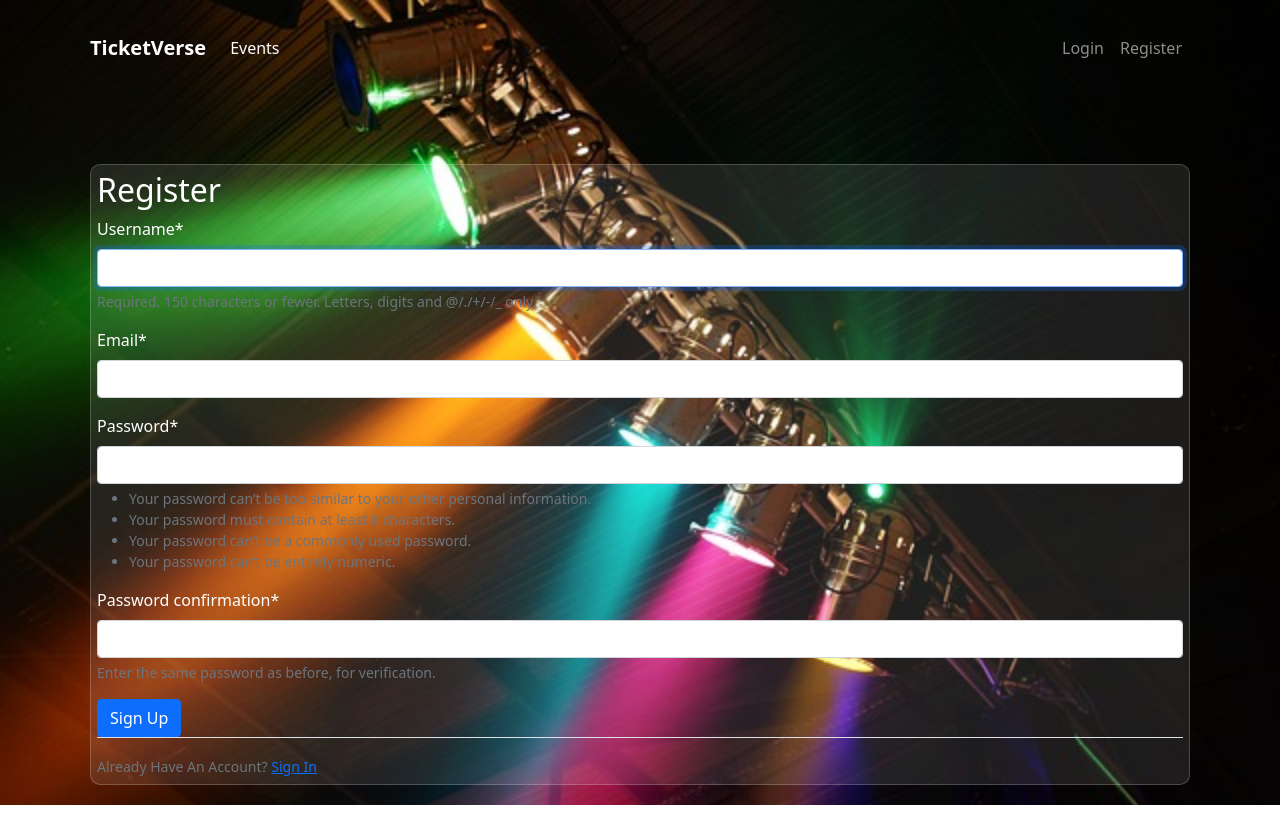
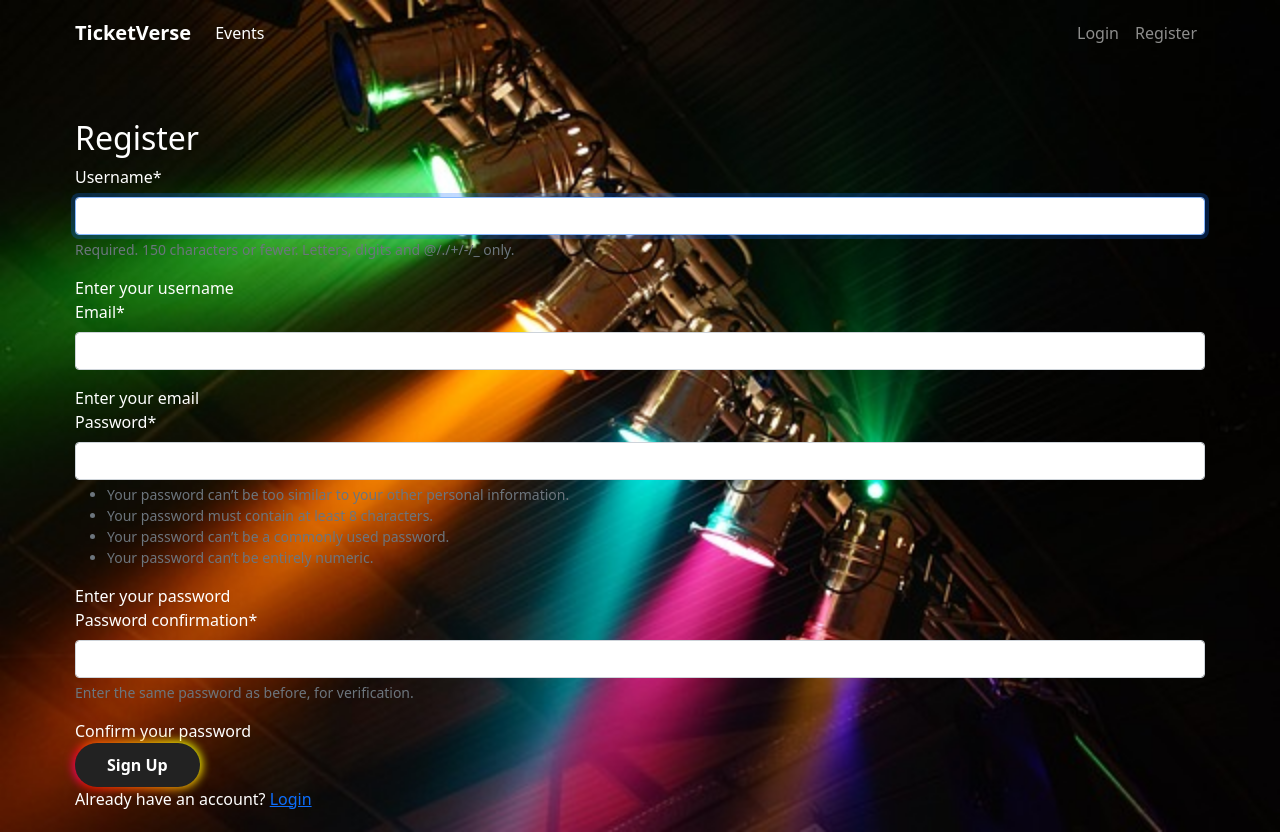
Before and after one commit to chemutai8/Project_TicketingSystem, a Django app: page /users/register/ in a window 1280 px wide. Before the commit the page ends 805 px from the top, so only its background shows below. Run offline with Django 5.2, Linux system fonts and the light colour scheme; some libraries are stand-ins or nearby versions.

Commit message:
updates to CSS

```diff
--- a/static/css/styles.css
+++ b/static/css/styles.css
@@ -17,7 +17,7 @@
 }
 
 .container {
-    padding: 20px;
+    padding: 5px;
     border-radius: 8px;
 }
 
@@ -38,7 +38,7 @@
 }
 
 .card-body {
-    padding: 6px;
+    padding: 15px;
     display: flex;
     flex-direction: column;
     justify-content: space-between;
@@ -54,11 +54,11 @@
   cursor: pointer;
   position: relative;
   z-index: 0;
-  border-radius: 25px; /* Updated to have more rounded edges */
+  border-radius: 25px; /* Rounded edges */
   user-select: none;
   -webkit-user-select: none;
   touch-action: manipulation;
-  font-weight: bold; /* Make the text bold */
+  font-weight: bold; /* Make text bold */
   text-decoration: none; /* Remove underline */
 }
 
@@ -87,7 +87,7 @@
   height: calc(100% + 4px);
   animation: glowing-button-85 20s linear infinite;
   transition: opacity 0.3s ease-in-out;
-  border-radius: 25px; /* Updated to match button edges */
+  border-radius: 25px; /* Rounded edges */
 }
 
 @keyframes glowing-button-85 {
@@ -111,5 +111,5 @@
   background: #222;
   left: 0;
   top: 0;
-  border-radius: 25px; /* Updated to match button edges */
+  border-radius: 25px; /* Rounded edges */
 }
--- a/templates/users/register.html
+++ b/templates/users/register.html
@@ -2,19 +2,30 @@
 {% load crispy_forms_tags %}
 
 {% block content %}
-<div class="card">
-    <div class="card-body">
-        <h2>Register</h2>
-        <form method="POST">
-            {% csrf_token %}
-            {{ form|crispy }}
-            <button type="submit" class="btn btn-primary">Sign Up</button>
-        </form>
-        <div class="border-top pt-3">
-            <small class="text-muted">
-                Already Have An Account? <a class="ml-2" href="{% url 'login' %}">Sign In</a>
-            </small>
+<div class="wrapper">
+    <h2>Register</h2>
+    <form method="POST">
+        {% csrf_token %}
+        <div class="input-field">
+            {{ form.username|as_crispy_field }}
+            <label>Enter your username</label>
         </div>
-    </div>
+        <div class="input-field">
+            {{ form.email|as_crispy_field }}
+            <label>Enter your email</label>
+        </div>
+        <div class="input-field">
+            {{ form.password1|as_crispy_field }}
+            <label>Enter your password</label>
+        </div>
+        <div class="input-field">
+            {{ form.password2|as_crispy_field }}
+            <label>Confirm your password</label>
+        </div>
+        <button type="submit" class="button-85">Sign Up</button>
+        <div class="register">
+            <p>Already have an account? <a href="{% url 'login' %}">Login</a></p>
+        </div>
+    </form>
 </div>
-{% endblock content %}
+{% endblock %}
```
Also changed, not shown: templates/users/login.html (+17 -14 lines), templates/users/logout.html (+4 -6 lines).
